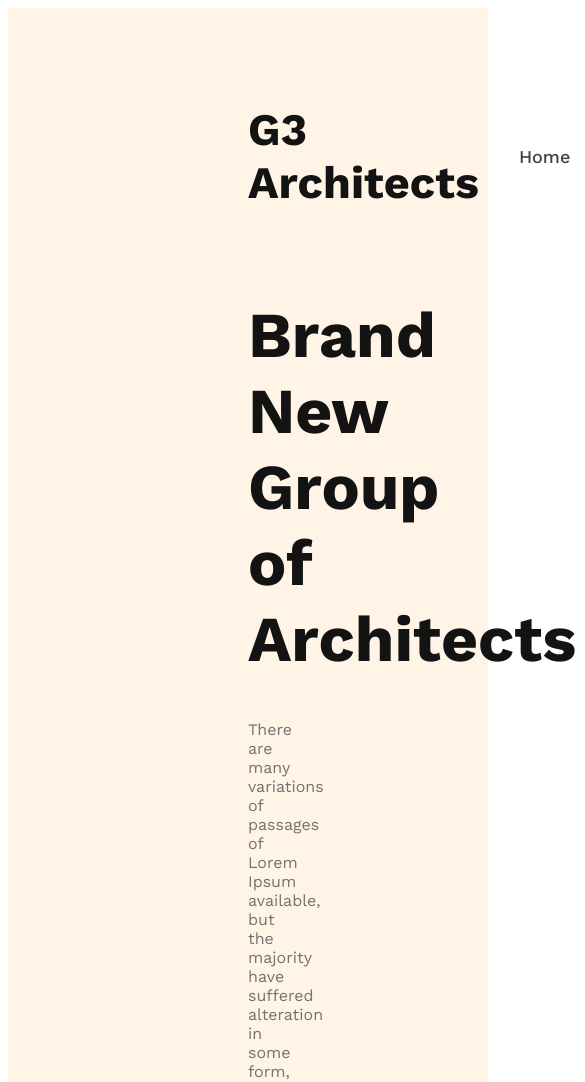
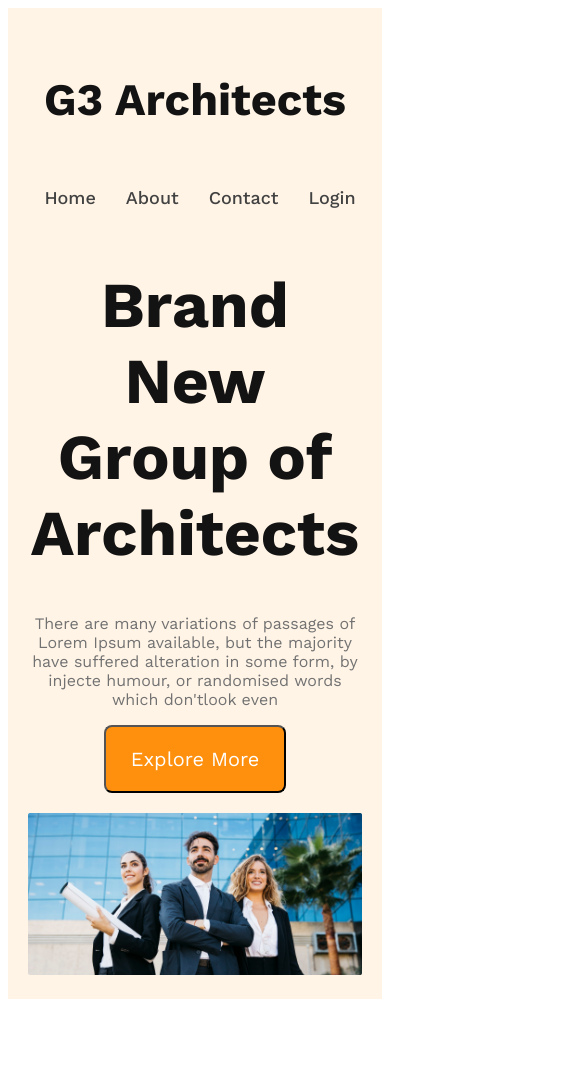
Before and after one commit to Akramcoderr/g3-architect-website, a plain HTML site: page index.html in a window 390 px wide. Shown: the top 1082 px of the page, 585 px wide, since content can reach past the window. After the commit the page ends 1007 px from the top, so only its background shows below. Drawn offline with nearby package versions, Linux system fonts and the light colour scheme.

Commit message:
making responsive

```diff
--- a/styles/architect.css
+++ b/styles/architect.css
@@ -1,13 +1,22 @@
 /* Work Sans Font */
 @import url('https://fonts.googleapis.com/css2?family=Work+Sans:wght@400;500;600;700;800&display=swap');
+
 /* Shared Styles */
 * {
     font-family: 'Work Sans', sans-serif;
 }
 
-.btn-primary{
+.btn-primary {
+    border-radius: 8px;
+    color: #FFF;
+    font-size: 1.25rem;
+    background: #FF900E;
+    padding: 20px 25px;
+    cursor: pointer;
+
 
 }
+
 /* Header styles */
 header {
     background: rgba(255, 144, 14, 0.10);
@@ -53,7 +62,7 @@ nav li a {
 
 .banner-title {
     color: var(--Dark-01, #131313);
-    font-size: 64px;
+    font-size: 4rem;
     font-weight: 700;
 }
 
@@ -62,3 +71,29 @@ nav li a {
     font-size: 16px;
     font-weight: 400;
 }
+.banner img{
+    margin-top: 20px;
+    width: 100%;
+}
+
+
+/* Responsive media queries */
+/* mobile devices */
+@media screen and (max-width: 576px) {
+    header{
+        padding: 20px;
+    }
+    nav{
+        flex-direction: column;
+    }
+}
+
+/* tablet or medium devices*/
+@media screen and (min-width:576px) and (max-width:960px) {
+    header{
+        padding: 50px;
+    }
+    nav{
+        flex-direction: column;
+    }
+}
```
